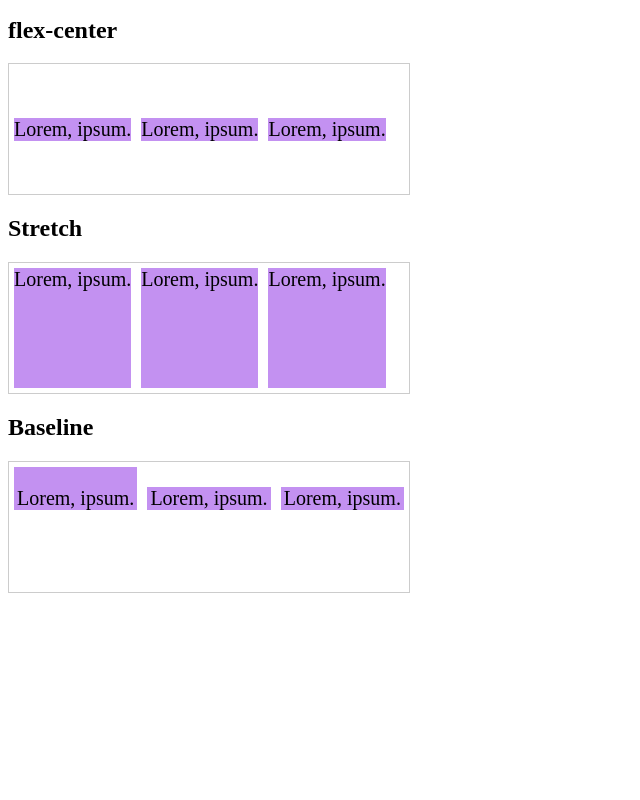
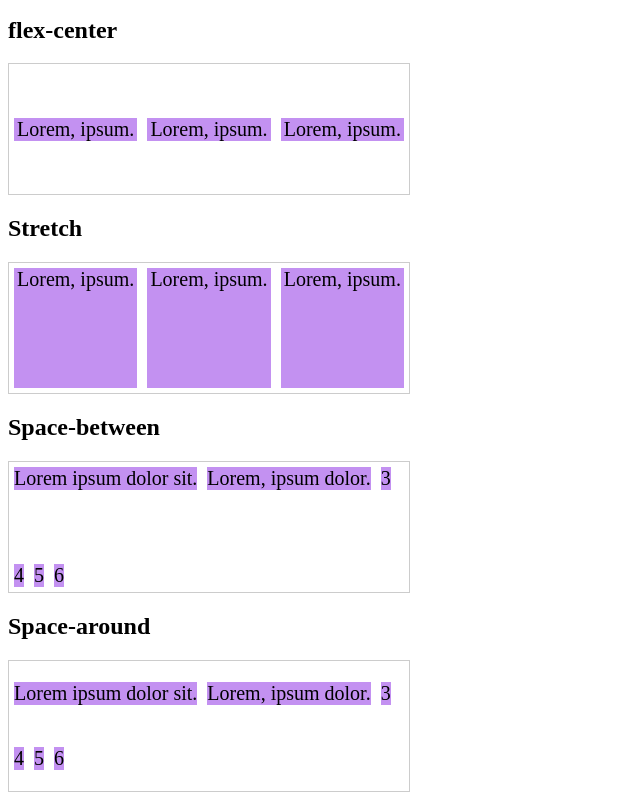
Before and after one commit to FilipeGabrielRocha/DEV-QUEST, a plain HTML site: page 3-MOD-CSS-AVANCADO/07-flex-container-parte-2/align-content.html in a window 1280 px wide. Shown: the part 461-1261 px from the top of the page, without its empty margins (0-640 px from the left). Before the commit the page ends 1062 px from the top, so only its background shows below. Drawn offline with Linux system fonts and the light colour scheme.

Commit message:
CSS Avançado
Flex container - Align Content

```diff
--- a/3-MOD-CSS-AVANCADO/07-flex-container-parte-2/align-content.html
+++ b/3-MOD-CSS-AVANCADO/07-flex-container-parte-2/align-content.html
@@ -6,10 +6,10 @@
     <meta name="viewport" content="width=device-width, initial-scale=1.0">
     <link rel="stylesheet" href="css/globals.css">
     <link rel="stylesheet" href="css/align-content.css">
-    <title>Flex container - Align Itens</title>
+    <title>Flex container - Align Content</title>
 </head>
 <body>
-    <h1>Flex container - Align Itens</h1>
+    <h1>Flex container - Align Content</h1>
 
     <section>
         <h2>flex-start</h2>
@@ -34,7 +34,7 @@
     <section>
         <h2>flex-center</h2>
 
-        <div class="container flex-center">
+        <div class="container center">
             <div class="item item1">Lorem, ipsum.</div>
             <div class="item item2">Lorem, ipsum.</div>
             <div class="item item3">Lorem, ipsum.</div>
@@ -52,12 +52,28 @@
     </section>
 
     <section>
-        <h2>Baseline</h2>
+        <h2>Space-between</h2>
 
-        <div class="container baseline">
-            <div class="item item1">Lorem, ipsum.</div>
-            <div class="item item2">Lorem, ipsum.</div>
-            <div class="item item3">Lorem, ipsum.</div>
+        <div class="container space-between">
+            <div class="item item1">Lorem ipsum dolor sit.</div>
+            <div class="item item2">Lorem, ipsum dolor.</div>
+            <div class="item item3">3</div>
+            <div class="item item3">4</div>
+            <div class="item item3">5</div>
+            <div class="item item3">6</div>
+        </div>
+    </section>
+
+    <section>
+        <h2>Space-around</h2>
+
+        <div class="container space-around">
+            <div class="item item1">Lorem ipsum dolor sit.</div>
+            <div class="item item2">Lorem, ipsum dolor.</div>
+            <div class="item item3">3</div>
+            <div class="item item3">4</div>
+            <div class="item item3">5</div>
+            <div class="item item3">6</div>
         </div>
     </section>
 </body>
--- a/3-MOD-CSS-AVANCADO/07-flex-container-parte-2/css/align-content.css
+++ b/3-MOD-CSS-AVANCADO/07-flex-container-parte-2/css/align-content.css
@@ -1,31 +1,35 @@
 .container {
     height: 130px;
+    flex-wrap: wrap;
+}
+
+.flex-start .item
+.flex-end .iem,
+.center .item,
+.stretch .item {
+    flex: 1;
 }
 
 .flex-start {
-    align-items: flex-start;
+    align-content: flex-start;
 }
 
 .flex-end {
-    align-items: flex-end;
+    align-content: flex-end;
 }
 
-.flex-center {
-    align-items: center;
+.center {
+    align-content: center;
 }
 
 .stretch {
-    align-items: stretch;
+    align-content: stretch;
 }
 
-.baseline {
-    align-items: baseline;
+.space-between {
+    align-content: space-between;
 }
 
-.baseline .item {
-    flex: 1;
+.space-around {
+    align-content: space-around;
 }
-
-.baseline .item:first-child {
-    padding-top: 20px;
-}
--- a/3-MOD-CSS-AVANCADO/07-flex-container-parte-2/css/align-items.css
+++ b/3-MOD-CSS-AVANCADO/07-flex-container-parte-2/css/align-items.css
@@ -1,35 +1,31 @@
 .container {
     height: 130px;
-    flex-wrap: wrap;
 }
 
-.flex-start .item,
-.flex-end .item,
-.center .item,
-.stretch .item {
+.flex-start {
+    align-items: flex-start;
+}
+
+.flex-end {
+    align-items: flex-end;
+}
+
+.flex-center {
+    align-items: center;
+}
+
+.stretch {
+    align-items: stretch;
+}
+
+.baseline {
+    align-items: baseline;
+}
+
+.baseline .item {
     flex: 1;
 }
 
-.flex-start {
-    align-content: flex-start;
+.baseline .item:first-child {
+    padding-top: 20px;
 }
-
-.flex-end {
-    align-content: flex-end;
-}
-
-.center {
-    align-content: center;
-}
-
-.stretch {
-    align-content: stretch;
-}
-
-.space-between {
-    align-content: space-between;
-}
-
-.space-around {
-    align-content: space-around;
-}
```
Also changed, not shown: 3-MOD-CSS-AVANCADO/07-flex-container-parte-2/align-items.html (+2 -2 lines).
